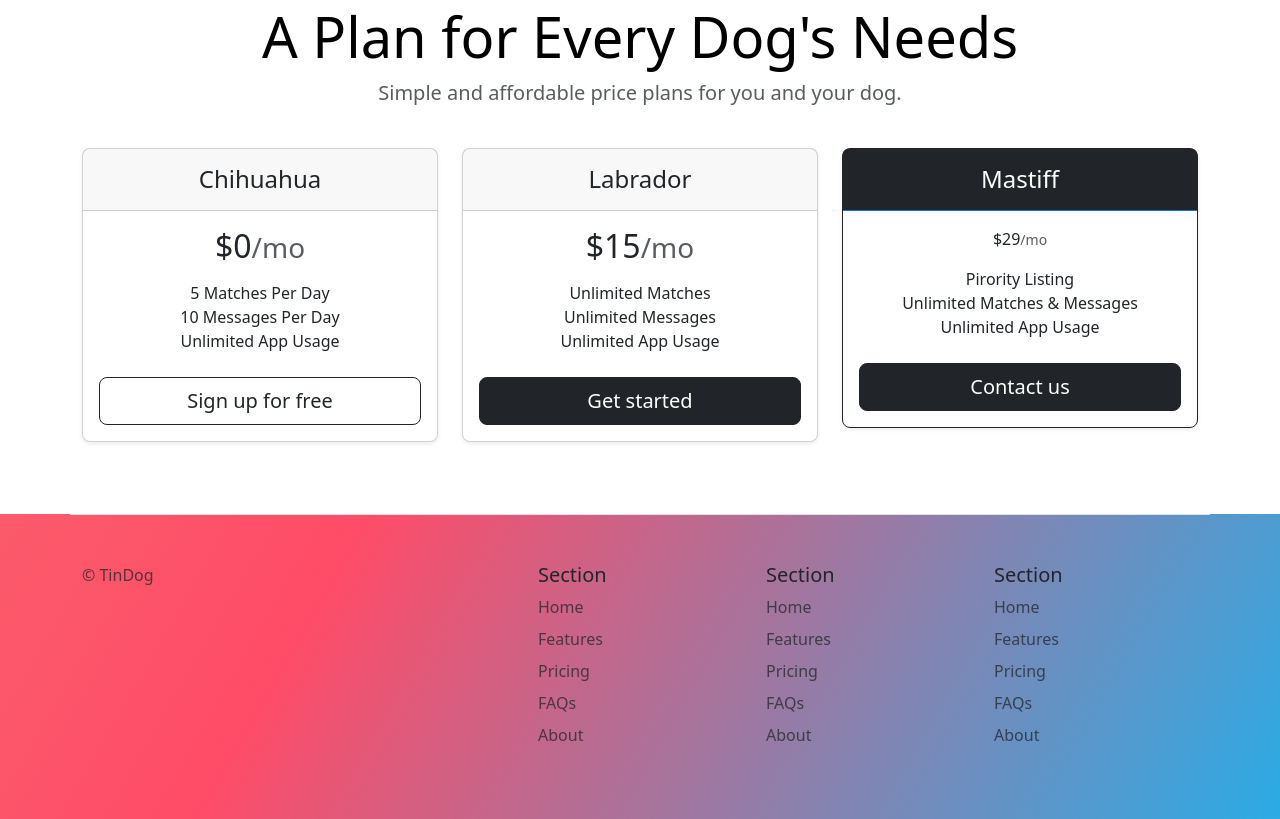
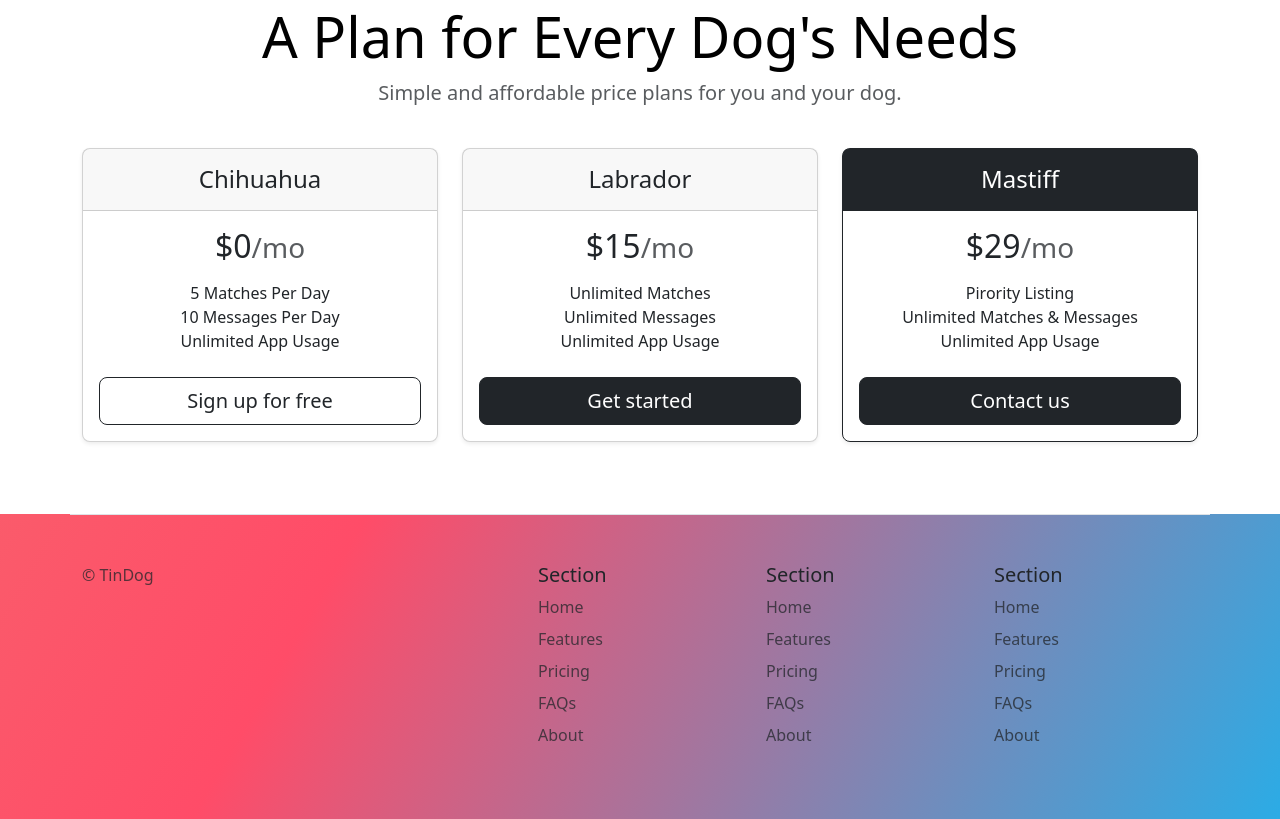
Before and after one commit to Janezed07/TinDog, a plain HTML site: page index.html in a window 1280 px wide. Shown: the part 1537-2356 px from the top of the page. Drawn offline with nearby package versions, Linux system fonts and the light colour scheme.

Commit message:
Update index.html

```diff
--- a/index.html
+++ b/index.html
@@ -167,11 +167,11 @@
         </div>
         <div class="col">
           <div class="card mb-4 rounded-3 shadow-sm border-dark">
-            <div class="card-header py-3 text-bg-dark border-primary">
+            <div class="card-header py-3 text-bg-dark border-dark">
               <h4 class="my-0 fw-normal">Mastiff</h4>
             </div>
             <div class="card-body">
-              <h2\2 class="card-title pricing-card-title">$29<small class="text-body-secondary fw-light">/mo</small>
+              <h2 class="card-title pricing-card-title">$29<small class="text-body-secondary fw-light">/mo</small>
                 </h2>
                 <ul class="list-unstyled mt-3 mb-4">
                   <li>Pirority Listing</li>
```
